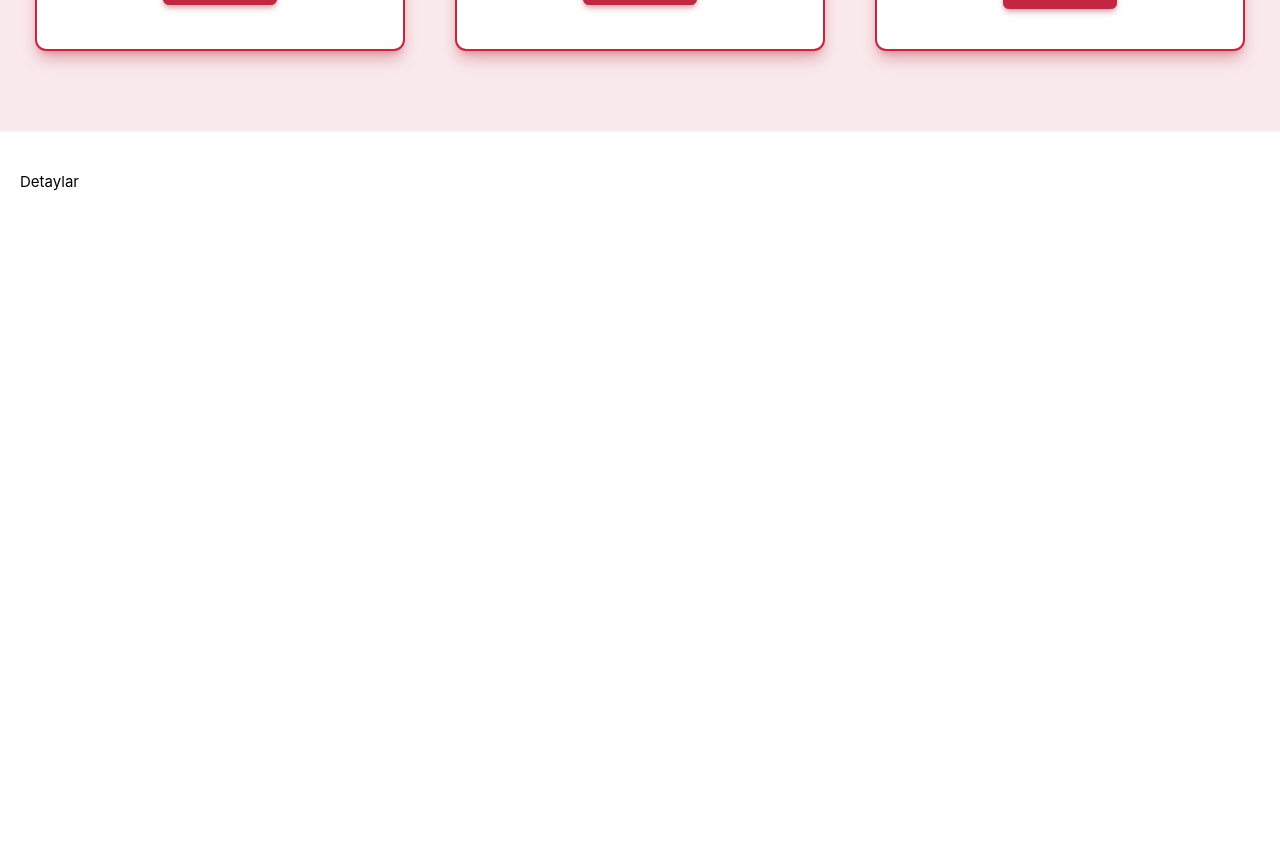
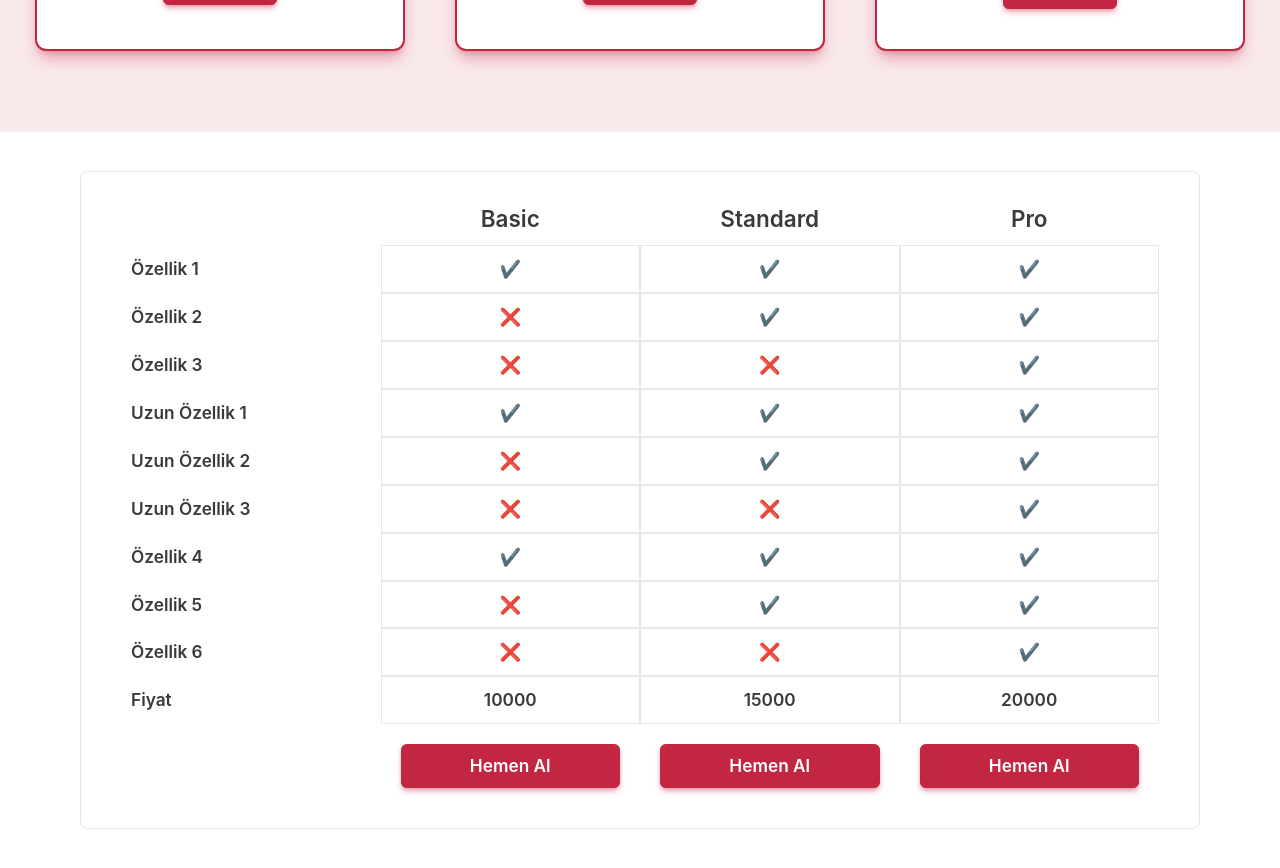
Before and after one commit to Eswact/tamsoft-introduction, a Vue app: page /pricing in a window 1280 px wide. Shown: the part 860-1728 px from the top of the page. Before the commit the page ends 1093 px from the top, so only its background shows below. Built offline with nearby package versions, Linux system fonts and the light colour scheme.

Commit message:
pricingView update

```diff
--- a/src/App.vue
+++ b/src/App.vue
@@ -12,14 +12,14 @@
 </script>
 
 <template>
-  <HamburgerMenu/>
+  <HamburgerMenu class="z-30"/>
   <div class="w-full flex flex-col justify-center items-center">
     <!-- header -->
-    <header v-if="!isNotFound" class="fixed top-0 left-0 w-full h-[100px] flex justify-center items-center bg-white dark:bg-dark transition-all duration-500 shadow-md dark:shadow-dark">
+    <header v-if="!isNotFound" class="z-20 fixed top-0 left-0 w-full h-[100px] flex justify-center items-center bg-white dark:bg-dark transition-all duration-500 shadow-md dark:shadow-dark">
       <Header />
     </header>
     <!-- main -->
-    <main class="mt-[100px] w-full dark:text-white">
+    <main class="z-10 mt-[100px] w-full dark:text-white">
       <RouterView />
     </main>
     <!-- footer -->
--- a/src/components/Header.vue
+++ b/src/components/Header.vue
@@ -49,8 +49,8 @@
             <DarkModeToggle />
             <!-- buttons -->
             <div class="flex items-center justify-end gap-[12px] md:hidden">
-                <a href="https://demo.tamsoft.com.tr/" target="_blank" class="cursor-pointer text-[1.15rem] md:text-[1rem] font-semibold border-[1px] border-main text-main shadow-sm shadow-main-shadow py-[6px] text-center w-[90px] md:w-[80px] rounded-md dark:text-white dark:border-white duration-200 hover:bg-main hover:text-white">{{ $t('login') }}</a>
-                <a class="cursor-pointer text-[1.15rem] md:text-[1rem] font-semibold border-[1px] border-main bg-main text-white shadow-md shadow-main-shadow py-[6px] text-center w-[90px] md:w-[80px] rounded-md dark:border-white duration-200 hover:bg-transparent hover:text-main dark:hover:text-white">{{ $t('signup') }}</a>
+                <a href="https://demo.tamsoft.com.tr/" target="_blank" class="gelatine cursor-pointer text-[1.15rem] md:text-[1rem] font-semibold border-[1px] border-main text-main shadow-sm shadow-main-shadow py-[6px] text-center w-[90px] md:w-[80px] rounded-md dark:text-white dark:border-white duration-200">{{ $t('login') }}</a>
+                <a class="gelatine cursor-pointer text-[1.15rem] md:text-[1rem] font-semibold border-[1px] border-main bg-main text-white shadow-md shadow-main-shadow py-[6px] text-center w-[90px] md:w-[80px] rounded-md dark:border-white duration-200">{{ $t('signup') }}</a>
             </div>
         </div>
     </div>
--- a/src/scripts/common.js
+++ b/src/scripts/common.js
@@ -0,0 +1,21 @@
+import { onMounted } from 'vue';
+
+function useFadeIn() {
+    onMounted(() => {
+        const elements = document.querySelectorAll('.fade-in');
+        const handleScroll = () => {
+            elements.forEach((element) => {
+                if (element.getBoundingClientRect().top < window.innerHeight) {
+                    element.classList.add('active');
+                }
+            });
+        };
+        handleScroll();
+        window.addEventListener('scroll', handleScroll);
+        return () => {
+            window.removeEventListener('scroll', handleScroll);
+        };
+    });
+}
+
+export {useFadeIn};
--- a/src/views/PricingView.vue
+++ b/src/views/PricingView.vue
@@ -1,21 +1,13 @@
 <script setup>
-    import { onMounted } from 'vue'
-
-    onMounted(() => {
-        const elements = document.querySelectorAll('.fade-in');
-        elements.forEach((element) => {
-        if (element.getBoundingClientRect().top < window.innerHeight) {
-            element.classList.add('active');
-        }
-        });
-    });
+    import { useFadeIn } from '../scripts/common';
+    useFadeIn();
 </script>
 
 <template>
     <div class="w-full flex flex-col">
         <div class="w-full bg-main-light dark:bg-main-shadow flex justify-center items-center shadow-sm dark:shadow-md dark:shadow-main-shadow">
             <div class="w-full max-w-[1600px] flex flex-col gap-[60px] sm:gap-[30px] justify-center items-center py-[60px] sm:py-[30px]">
-                <div class="w-full flex flex-col gap-[40px] justify-center items-center">
+                <div class="fade-in w-full flex flex-col gap-[40px] justify-center items-center">
                     <h1 class="text-[2.5rem] font-bold sm:text-[2rem]">{{$t('pricingPage.title')}}</h1>
                     <p class="text-[1.25rem] sm:text-[1.1rem] w-full max-w-[800px] text-center px-[20px]">{{$t('pricingPage.description')}}</p>
                 </div>
@@ -49,8 +41,69 @@
             </div>
         </div>
         <div class="w-full flex justify-center items-center">
-            <div class="w-full max-w-[1600px] px-[20px] py-[40px]">
-                Detaylar
+            <div class="w-full max-w-[1600px] px-[80px] lg:px-[40px] md:px-[20px] py-[40px] flex justify-center items-center">
+                <div class="grid items-center grid-cols-4 md:grid-cols-3 w-full px-[40px] py-[20px] md:px-0 md:py-0 md:border-0 border-[1px] rounded-lg text-text dark:text-white text-[1.15rem] md:text-[1rem]">
+                    <!-- Başlıklar -->
+                    <div class="p-[8px] md:text-center md:col-span-3"></div>
+                    <div class="p-[10px] text-center font-semibold text-[1.5rem] md:text-[1.25rem]">Basic</div>
+                    <div class="p-[10px] text-center font-semibold text-[1.5rem] md:text-[1.25rem]">Standard</div>
+                    <div class="p-[10px] text-center font-semibold text-[1.5rem] md:text-[1.25rem]">Pro</div>
+
+                    <div class="font-semibold p-[10px] md:text-center md:col-span-3 md:border-r-[1px] md:border-l-[1px] md:border-t-[1px]">Özellik 1</div>
+                    <div class="border p-[10px] text-center">✔️</div>
+                    <div class="border p-[10px] text-center">✔️</div>
+                    <div class="border p-[10px] text-center">✔️</div>
+
+                    <div class="font-semibold p-[10px] md:text-center md:col-span-3 md:border-r-[1px] md:border-l-[1px]">Özellik 2</div>
+                    <div class="border p-[10px] text-center">❌</div>
+                    <div class="border p-[10px] text-center">✔️</div>
+                    <div class="border p-[10px] text-center">✔️</div>
+
+                    <div class="font-semibold p-[10px] md:text-center md:col-span-3 md:border-r-[1px] md:border-l-[1px]">Özellik 3</div>
+                    <div class="border p-[10px] text-center">❌</div>
+                    <div class="border p-[10px] text-center">❌</div>
+                    <div class="border p-[10px] text-center">✔️</div>
+
+                    <div class="font-semibold p-[10px] md:text-center md:col-span-3 md:border-r-[1px] md:border-l-[1px]">Uzun Özellik 1</div>
+                    <div class="border p-[10px] text-center">✔️</div>
+                    <div class="border p-[10px] text-center">✔️</div>
+                    <div class="border p-[10px] text-center">✔️</div>
+
+                    <div class="font-semibold p-[10px] md:text-center md:col-span-3 md:border-r-[1px] md:border-l-[1px]">Uzun Özellik 2</div>
+                    <div class="border p-[10px] text-center">❌</div>
+                    <div class="border p-[10px] text-center">✔️</div>
+                    <div class="border p-[10px] text-center">✔️</div>
+
+                    <div class="font-semibold p-[10px] md:text-center md:col-span-3 md:border-r-[1px] md:border-l-[1px]">Uzun Özellik 3</div>
+                    <div class="border p-[10px] text-center">❌</div>
+                    <div class="border p-[10px] text-center">❌</div>
+                    <div class="border p-[10px] text-center">✔️</div>
+
+                    <div class="font-semibold p-[10px] md:text-center md:col-span-3 md:border-r-[1px] md:border-l-[1px] md:border-t-[1px]">Özellik 4</div>
+                    <div class="border p-[10px] text-center">✔️</div>
+                    <div class="border p-[10px] text-center">✔️</div>
+                    <div class="border p-[10px] text-center">✔️</div>
+
+                    <div class="font-semibold p-[10px] md:text-center md:col-span-3 md:border-r-[1px] md:border-l-[1px]">Özellik 5</div>
+                    <div class="border p-[10px] text-center">❌</div>
+                    <div class="border p-[10px] text-center">✔️</div>
+                    <div class="border p-[10px] text-center">✔️</div>
+
+                    <div class="font-semibold p-[10px] md:text-center md:col-span-3 md:border-r-[1px] md:border-l-[1px]">Özellik 6</div>
+                    <div class="border p-[10px] text-center">❌</div>
+                    <div class="border p-[10px] text-center">❌</div>
+                    <div class="border p-[10px] text-center">✔️</div>
+
+                    <div class="font-semibold p-[10px] md:text-center md:col-span-3 md:border-r-[1px] md:border-l-[1px]">Fiyat</div>
+                    <div class="font-semibold border p-[10px] text-center">10000</div>
+                    <div class="font-semibold border p-[10px] text-center">15000</div>
+                    <div class="font-semibold border p-[10px] text-center">20000</div>
+
+                    <div class="pt-[20px] md:text-center md:col-span-3"></div>
+                    <div class="p-[20px] md:pt-0 text-center"><button class="fade-in w-full font-semibold border-[1px] border-main bg-main hover:bg-main-light hover:text-main duration-600 text-white shadow-md shadow-main-shadow py-[8px] px-[16px] text-center rounded-md">Hemen Al</button></div>
+                    <div class="p-[20px] md:pt-0 text-center"><button class="fade-in w-full font-semibold border-[1px] border-main bg-main hover:bg-main-light hover:text-main duration-600 text-white shadow-md shadow-main-shadow py-[8px] px-[16px] text-center rounded-md">Hemen Al</button></div>
+                    <div class="p-[20px] md:pt-0 text-center"><button class="fade-in w-full font-semibold border-[1px] border-main bg-main hover:bg-main-light hover:text-main duration-600 text-white shadow-md shadow-main-shadow py-[8px] px-[16px] text-center rounded-md">Hemen Al</button></div>
+                </div>
             </div>
         </div>
     </div>
```
